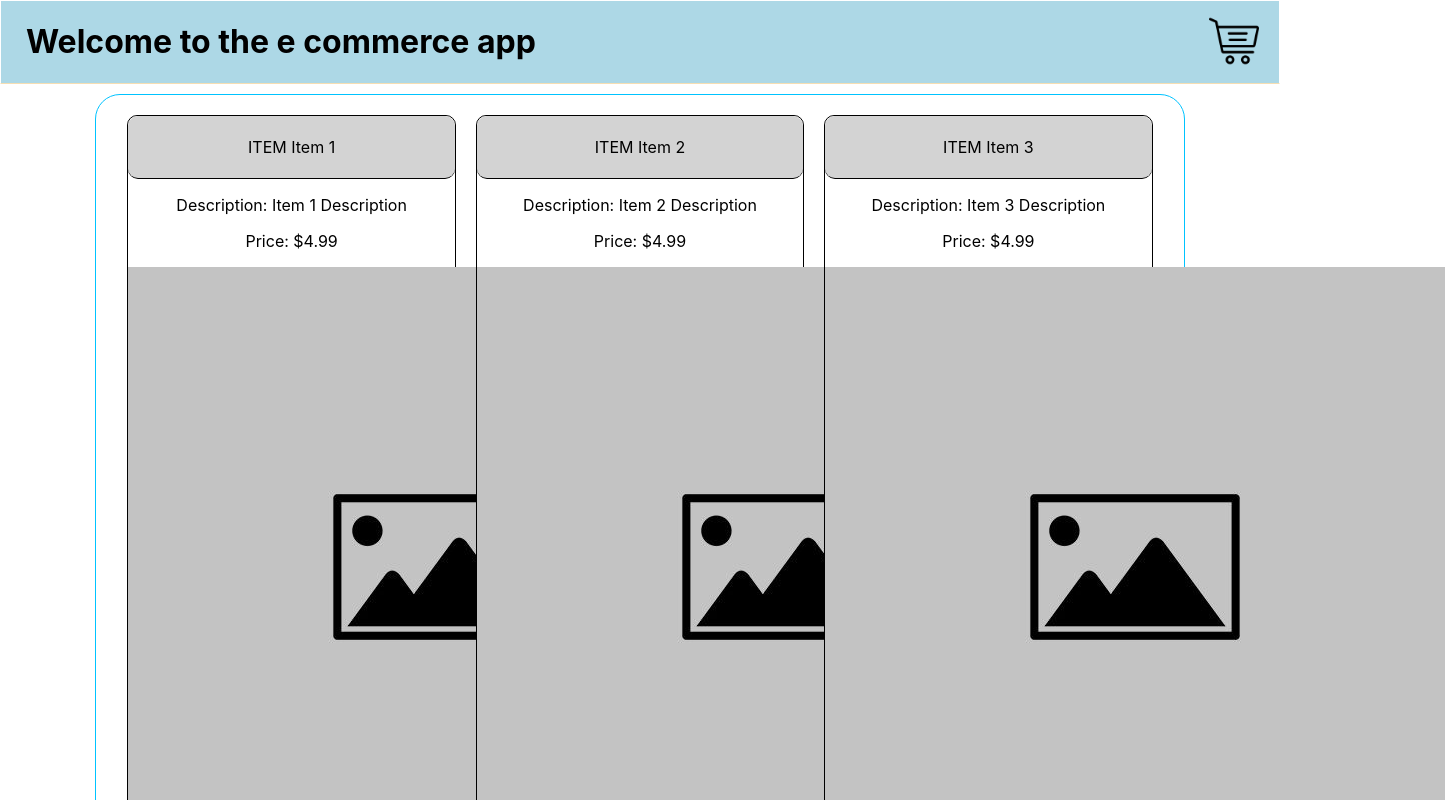
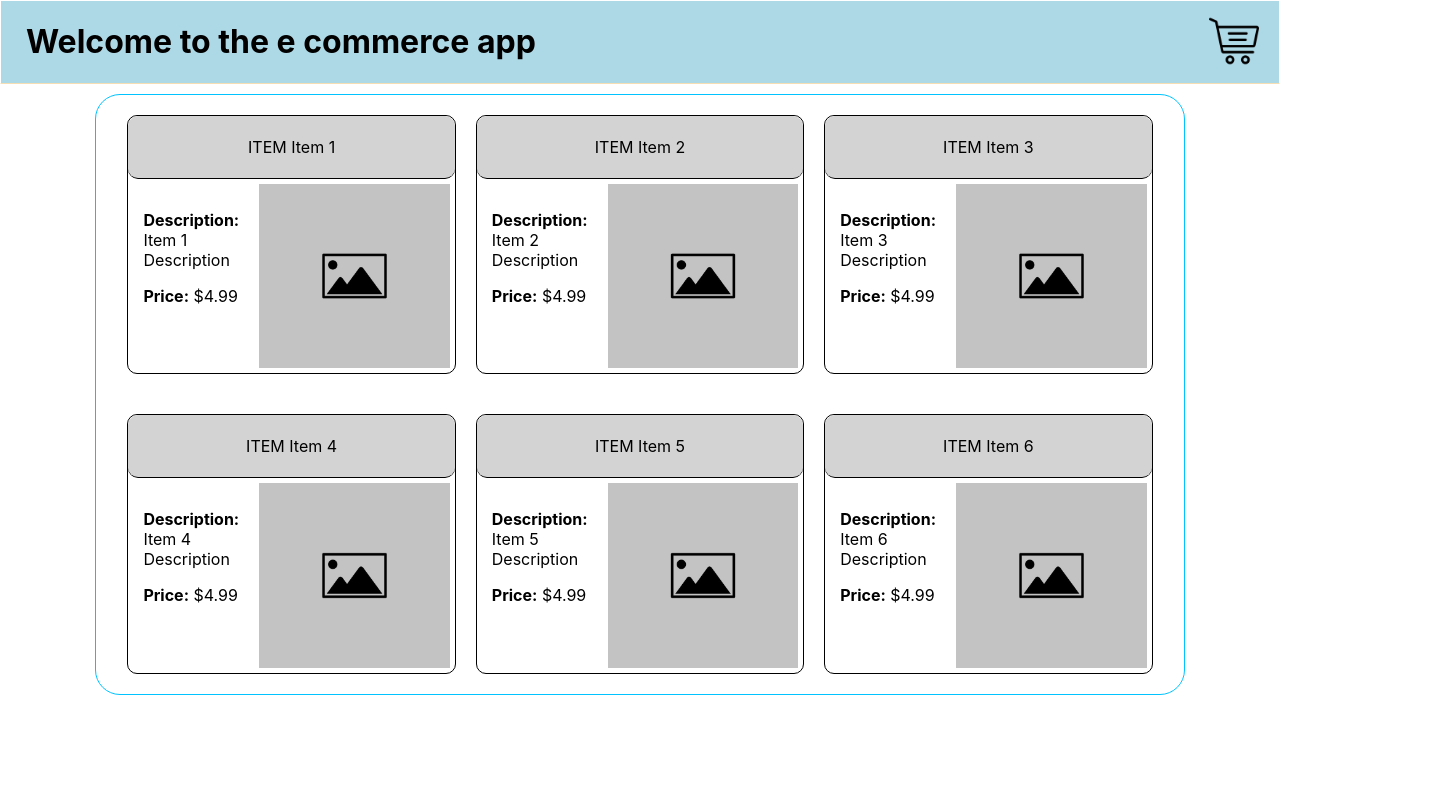
Before and after one commit to rsork34/e_commerce_app, a React (Create React App) app: page / in a window 1280 px wide. Shown: the top 800 px of the page, 1445 px wide, since content can reach past the window. Built offline with nearby package versions, Linux system fonts and the light colour scheme.

Commit message:
Added styling to image

```diff
--- a/src/components/SaleItem.js
+++ b/src/components/SaleItem.js
@@ -9,9 +9,21 @@ function SaleItem(props) {
                 <p>ITEM {props.name}</p>
             </div>
             <div className="saleItemBody">
-                <p>Description: {props.desc}</p>
-                <p>Price: ${props.price}</p>
-                <img id="shoppingCart" src={DefaultImage} alt="Default Item Image"/>
+                <div className="saleItemBodyDesc">
+                    <p>
+                        <strong>Description:</strong> {props.desc}
+                    </p>
+                    <p>
+                        <strong>Price:</strong> ${props.price}
+                    </p>
+                </div>
+                <div className="saleItemBodyImgDiv">
+                    <img
+                        className="saleItemBodyImg"
+                        src={DefaultImage}
+                        alt="Default Item Image"
+                    />
+                </div>
             </div>
         </div>
     );
--- a/src/components/style/SaleItem.css
+++ b/src/components/style/SaleItem.css
@@ -22,3 +22,22 @@
     margin: 0 auto;
     justify-content: center;
 }
+
+.saleItemBody {
+    display: flex;
+    text-align: left;
+}
+
+.saleItemBodyDesc {
+    padding: 15px;
+}
+
+.saleItemBodyImgDiv {
+    padding: 5px;
+    display: flex;
+}
+
+.saleItemBodyImg {
+    max-height: 100%;
+    max-width: 100%;
+}
```
Lines whose indentation alone changed are shown as unchanged.
